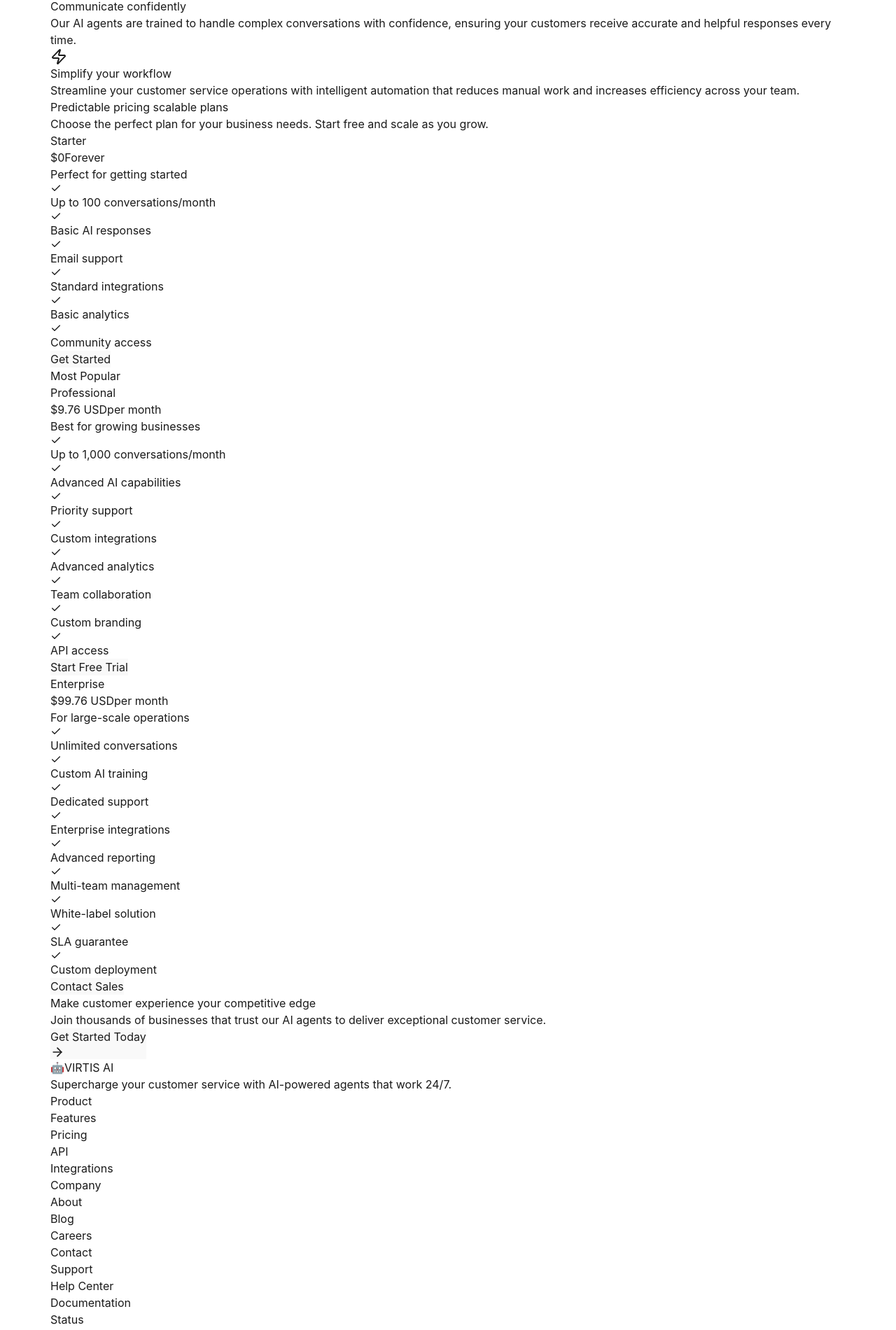
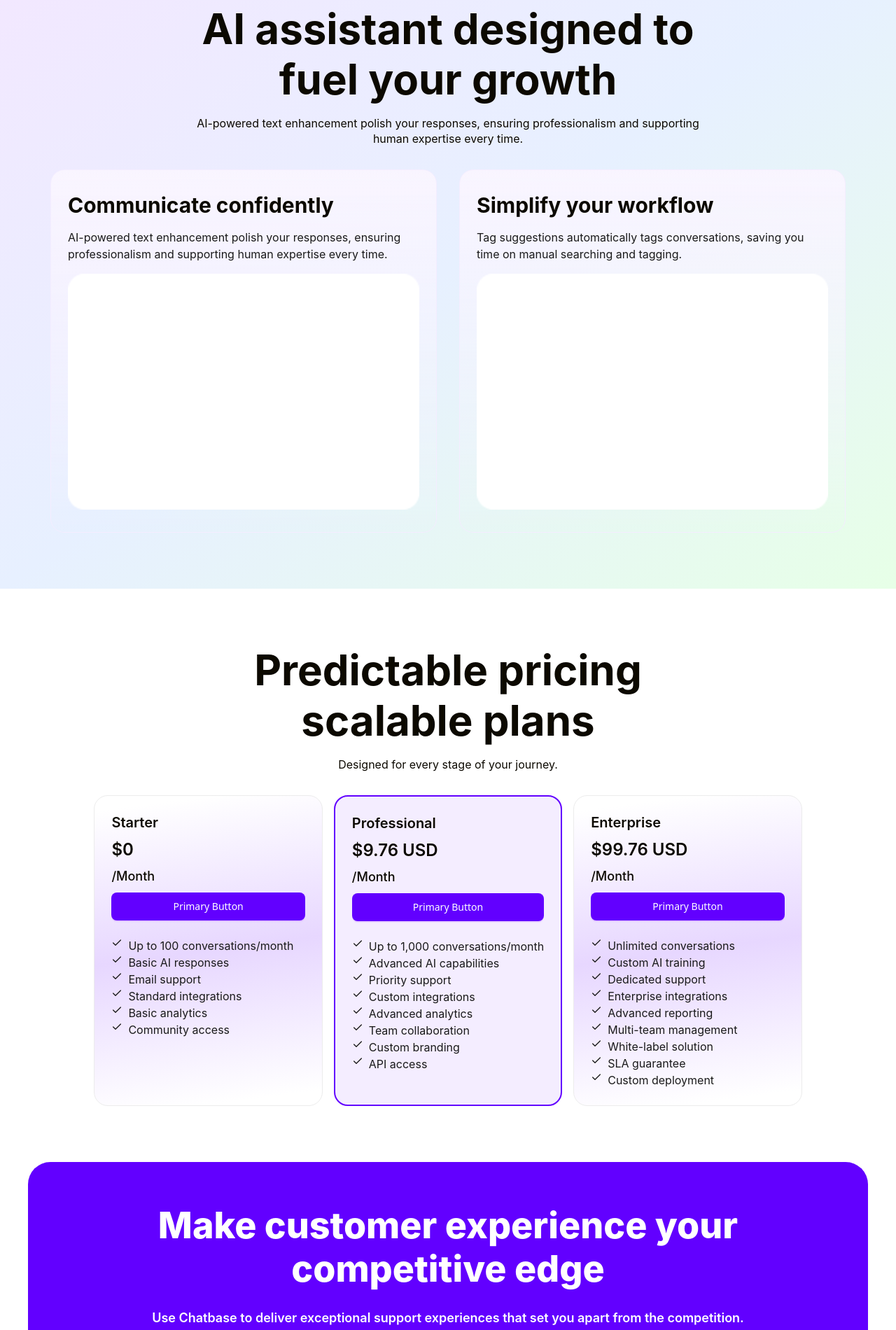
Before and after one commit to Hasibul-99/virtix-ai, a React (Vite) app: page / in a window 1280 px wide. Shown: the part 2475-4375 px from the top of the page at 70% size. Built offline with nearby package versions, Linux system fonts and the light colour scheme.

Commit message:
refactor(home): reorganize components into pages/home directory and update styling
- Move home page components to dedicated pages/home directory
- Update CTA, AIGrowth, and Pricing components with new styling and layout
- Add new white logo asset
- Simplify footer layout and styling

```diff
--- a/src/components/AIGrowth.jsx
+++ /dev/null
@@ -1,41 +0,0 @@
-import React from 'react';
-import { TrendingUp, Zap } from 'lucide-react';
-
-const AIGrowth = () => {
-  return (
-    <section className="ai-growth">
-      <div className="container">
-        <div className="growth-content">
-          <h2 className="section-title">
-            AI assistant designed to fuel your growth
-          </h2>
-          <p className="section-description">
-            Leverage advanced AI capabilities to accelerate your business growth and improve customer satisfaction.
-          </p>
-          <div className="growth-features">
-            <div className="growth-feature">
-              <div className="feature-header">
-                <TrendingUp size={24} className="feature-icon" />
-                <h3>Communicate confidently</h3>
-              </div>
-              <p>
-                Our AI agents are trained to handle complex conversations with confidence, ensuring your customers receive accurate and helpful responses every time.
-              </p>
-            </div>
-            <div className="growth-feature">
-              <div className="feature-header">
-                <Zap size={24} className="feature-icon" />
-                <h3>Simplify your workflow</h3>
-              </div>
-              <p>
-                Streamline your customer service operations with intelligent automation that reduces manual work and increases efficiency across your team.
-              </p>
-            </div>
-          </div>
-        </div>
-      </div>
-    </section>
-  );
-};
-
-export default AIGrowth;
--- a/src/components/CTA.jsx
+++ /dev/null
@@ -1,24 +0,0 @@
-import React from 'react';
-import { ArrowRight } from 'lucide-react';
-
-const CTA = () => {
-  return (
-    <section className="cta">
-      <div className="container">
-        <div className="cta-content">
-          <h2 className="cta-title">
-            Make customer experience your competitive edge
-          </h2>
-          <p className="cta-description">
-            Join thousands of businesses that trust our AI agents to deliver exceptional customer service.
-          </p>
-          <button className="btn-primary large">
-            Get Started Today <ArrowRight size={20} />
-          </button>
-        </div>
-      </div>
-    </section>
-  );
-};
-
-export default CTA;
--- a/src/components/common/privateLayout/Footer.jsx
+++ b/src/components/common/privateLayout/Footer.jsx
@@ -1,55 +1,27 @@
-import React from 'react';
+import { Link } from "react-router-dom";
 
 const Footer = () => {
   return (
-    <footer className="footer">
-      <div className="container">
-        <div className="footer-content">
-          <div className="footer-brand">
-            <div className="logo">
-              <span className="logo-icon">🤖</span>
-              <span className="logo-text">VIRTIS AI</span>
+    <footer className="footer bg-[#1a1a1a] text-white">
+      <div className="md:w-3xl flex justify-between items-center flex-col gap-6 mx-auto py-20">
+        <div className="footer-content space-y-6">
+          <div className="footer-brand mx-auto space-y-6">
+            <div className="logo ">
+              <img src="/assets/logo/LogoWhite.png" alt="Virtis AI" className="w-[120px] h-[40px] mx-auto" />
             </div>
-            <p className="footer-description">
-              Supercharge your customer service with AI-powered agents that work 24/7.
+            <p className="footer-description text-center">
+              Unleash enterprise-grade AI agents to instantly engage, qualify, & convert inbound leads into pipeline & revenue.
             </p>
           </div>
-          <div className="footer-links">
-            <div className="link-group">
-              <h4>Product</h4>
-              <ul>
-                <li><a href="#">Features</a></li>
-                <li><a href="#">Pricing</a></li>
-                <li><a href="#">API</a></li>
-                <li><a href="#">Integrations</a></li>
-              </ul>
-            </div>
-            <div className="link-group">
-              <h4>Company</h4>
-              <ul>
-                <li><a href="#">About</a></li>
-                <li><a href="#">Blog</a></li>
-                <li><a href="#">Careers</a></li>
-                <li><a href="#">Contact</a></li>
-              </ul>
-            </div>
-            <div className="link-group">
-              <h4>Support</h4>
-              <ul>
-                <li><a href="#">Help Center</a></li>
-                <li><a href="#">Documentation</a></li>
-                <li><a href="#">Status</a></li>
-                <li><a href="#">Community</a></li>
-              </ul>
-            </div>
+          <div className="flex flex-row gap-6 justify-center items-center ">
+            <Link href="/" className="footer-link">Home</Link>
+            <Link href="/" className="footer-link">Feature</Link>
+            <Link href="/" className="footer-link">Price</Link>
+            <Link href="/" className="footer-link">Contact</Link>
           </div>
         </div>
         <div className="footer-bottom">
           <p>&copy; 2024 Virtis AI. All rights reserved.</p>
-          <div className="footer-legal">
-            <a href="#">Privacy Policy</a>
-            <a href="#">Terms of Service</a>
-          </div>
         </div>
       </div>
     </footer>
--- /dev/null
+++ b/src/components/pages/home/AIGrowth.jsx
@@ -0,0 +1,43 @@
+
+const AIGrowth = () => {
+  return (
+    <section className="ai-growth min-h-screen bg-gradient-to-br from-[#f3e7ff] via-[#e7f0ff] to-[#e7ffe7] py-20">
+      <div className="container">
+        <div className="growth-content flex flex-col items-center justify-center gap-8">
+          <div className='md:w-3xl space-y-4'>
+            <h2 className="text-6xl leading-[120%] text-[#0C0900] font-bold text-center">
+              AI assistant designed to fuel your growth
+            </h2>
+            <p className="font-normal text-base leading-[140%] text-[#0C0900] text-center">
+              AI-powered text enhancement polish your responses, ensuring professionalism and supporting human expertise every time.
+            </p>
+          </div>
+
+          <div className="flex md:flex-row flex-col items-center justify-center gap-8">
+            <div className="flex-1 bg-gradient-to-b from-[#F9F5FF] to-[rgba(249,245,255,0)] border border-[#F4EDFF] rounded-[20px] p-[32px_24px] space-y-4">
+              <div className="feature-header">
+                <h3 className="text-3xl leading-[120%] text-[#0C0900] font-bold">Communicate confidently</h3>
+              </div>
+              <p>
+                AI-powered text enhancement polish your responses, ensuring professionalism and supporting human expertise every time.
+              </p>
+
+              <img src="/assets/images/whiteCard.png" className="w-full  h-[300px]object-cover" alt="whiteCard" />
+            </div>
+            <div className="flex-1 bg-gradient-to-b from-[#F9F5FF] to-[rgba(249,245,255,0)] border border-[#F4EDFF] rounded-[20px] p-[32px_24px] space-y-4">
+              <div className="feature-header">
+                <h3 className="text-3xl leading-[120%] text-[#0C0900] font-bold">Simplify your workflow</h3>
+              </div>
+              <p>
+                Tag suggestions automatically tags conversations, saving you time on manual searching and tagging.
+              </p>
+              <img src="/assets/images/whiteCard.png" className="w-full  h-[300px]object-cover" alt="whiteCard" />
+            </div>
+          </div>
+        </div>
+      </div>
+    </section >
+  );
+};
+
+export default AIGrowth;
--- /dev/null
+++ b/src/components/pages/home/CTA.jsx
@@ -0,0 +1,21 @@
+import { Button } from 'antd';
+
+const CTA = () => {
+  return (
+    <section className="cta mb-20">
+      <div className="container bg-[#6200FF] rounded-4xl">
+        <div className="cta-content text-white py-[60px] px-[100px] space-y-6  text-center">
+          <h2 className="text-[52px] leading-[120%] text-center font-extrabold">
+            Make customer experience your competitive edge
+          </h2>
+          <p className="text-lg leading-[160%] text-center font-semibold">
+            Use Chatbase to deliver exceptional support experiences that set you apart from the competition.
+          </p>
+          <Button className="md:w-[250px] " size='large'>Get started</Button>
+        </div>
+      </div>
+    </section>
+  );
+};
+
+export default CTA;
--- a/src/components/Pricing.jsx
+++ b/src/components/pages/home/Pricing.jsx
@@ -1,4 +1,4 @@
-import React from 'react';
+import { Button } from 'antd';
 import { Check } from 'lucide-react';
 
 const Pricing = () => {
@@ -6,7 +6,7 @@ const Pricing = () => {
     {
       name: "Starter",
       price: "$0",
-      period: "Forever",
+      period: "/Month",
       description: "Perfect for getting started",
       features: [
         "Up to 100 conversations/month",
@@ -22,7 +22,7 @@ const Pricing = () => {
     {
       name: "Professional",
       price: "$9.76 USD",
-      period: "per month",
+      period: "/Month",
       description: "Best for growing businesses",
       features: [
         "Up to 1,000 conversations/month",
@@ -40,7 +40,7 @@ const Pricing = () => {
     {
       name: "Enterprise",
       price: "$99.76 USD",
-      period: "per month",
+      period: "/Month",
       description: "For large-scale operations",
       features: [
         "Unlimited conversations",
@@ -59,37 +59,35 @@ const Pricing = () => {
   ];
 
   return (
-    <section className="pricing">
-      <div className="container">
-        <div className="pricing-header">
-          <h2 className="section-title">Predictable pricing scalable plans</h2>
-          <p className="section-description">
-            Choose the perfect plan for your business needs. Start free and scale as you grow.
+    <section className="pricing min-h-screen py-20">
+      <div className="container growth-content flex flex-col items-center justify-center gap-8">
+        <div className="md:w-3xl space-y-4">
+          <h2 className="text-6xl leading-[120%] text-[#0C0900] font-bold text-center">Predictable pricing scalable plans</h2>
+          <p className="font-normal text-base leading-[140%] text-[#0C0900] text-center">
+            Designed for every stage of your journey.
           </p>
         </div>
-        <div className="pricing-grid">
+        <div className="grid grid-cols-3 gap-4">
           {plans.map((plan, index) => (
-            <div key={index} className={`pricing-card ${plan.popular ? 'popular' : ''}`}>
-              {plan.popular && <div className="popular-badge">Most Popular</div>}
-              <div className="plan-header">
-                <h3 className="plan-name">{plan.name}</h3>
-                <div className="plan-price">
+            <div key={index} className={` rounded-[20px] p-6 ${plan.popular ? 'bg-[#F4EDFF] border-2 border-[#6200FF]' : 'bg-[linear-gradient(172.42deg,#FFFFFF_4.56%,#E7D7FF_50.03%,#FFFFFF_95.51%)] border border-[#ECECEC]'}`}>
+              <div className="space-y-2">
+                <h3 className="text-xl leading-[140%] text-[#0C0900] font-semibold">{plan.name}</h3>
+                <div className="plan-price text-2xl leading-[140%] text-[#0C0900] font-semibold">
                   <span className="price">{plan.price}</span>
-                  <span className="period">{plan.period}</span>
                 </div>
-                <p className="plan-description">{plan.description}</p>
+
+                <div className="text-[18px] leading-[160%] text-[#0C0900] font-medium">{plan.period}</div>
+                <Button type="primary" className='w-full'>Primary Button</Button>
               </div>
-              <div className="plan-features">
+              <div className="plan-features mt-6">
                 {plan.features.map((feature, featureIndex) => (
-                  <div key={featureIndex} className="feature">
+                  <div key={featureIndex} className="flex md:flex-row flex-col gap-2">
                     <Check size={16} className="check-icon" />
                     <span>{feature}</span>
                   </div>
                 ))}
               </div>
-              <button className={`plan-button ${plan.popular ? 'primary' : 'secondary'}`}>
-                {plan.buttonText}
-              </button>
+
             </div>
           ))}
         </div>
--- a/src/pages/public/Home.jsx
+++ b/src/pages/public/Home.jsx
@@ -1,9 +1,9 @@
-import AIGrowth from '../../components/AIGrowth';
-import CTA from '../../components/CTA';
+import AIGrowth from '../../components/pages/home/AIGrowth';
+import CTA from '../../components/pages/home/CTA';
 import CustomerInteractions from '../../components/pages/home/CustomerInteractions';
 import ExploreAgents from '../../components/pages/home/ExploreAgents';
 import Hero from '../../components/pages/home/Hero';
-import Pricing from '../../components/Pricing';
+import Pricing from '../../components/pages/home/Pricing';
 
 function Home() {
   return (
```
Also changed, not shown: public/assets/logo/LogoWhite.png (added).
